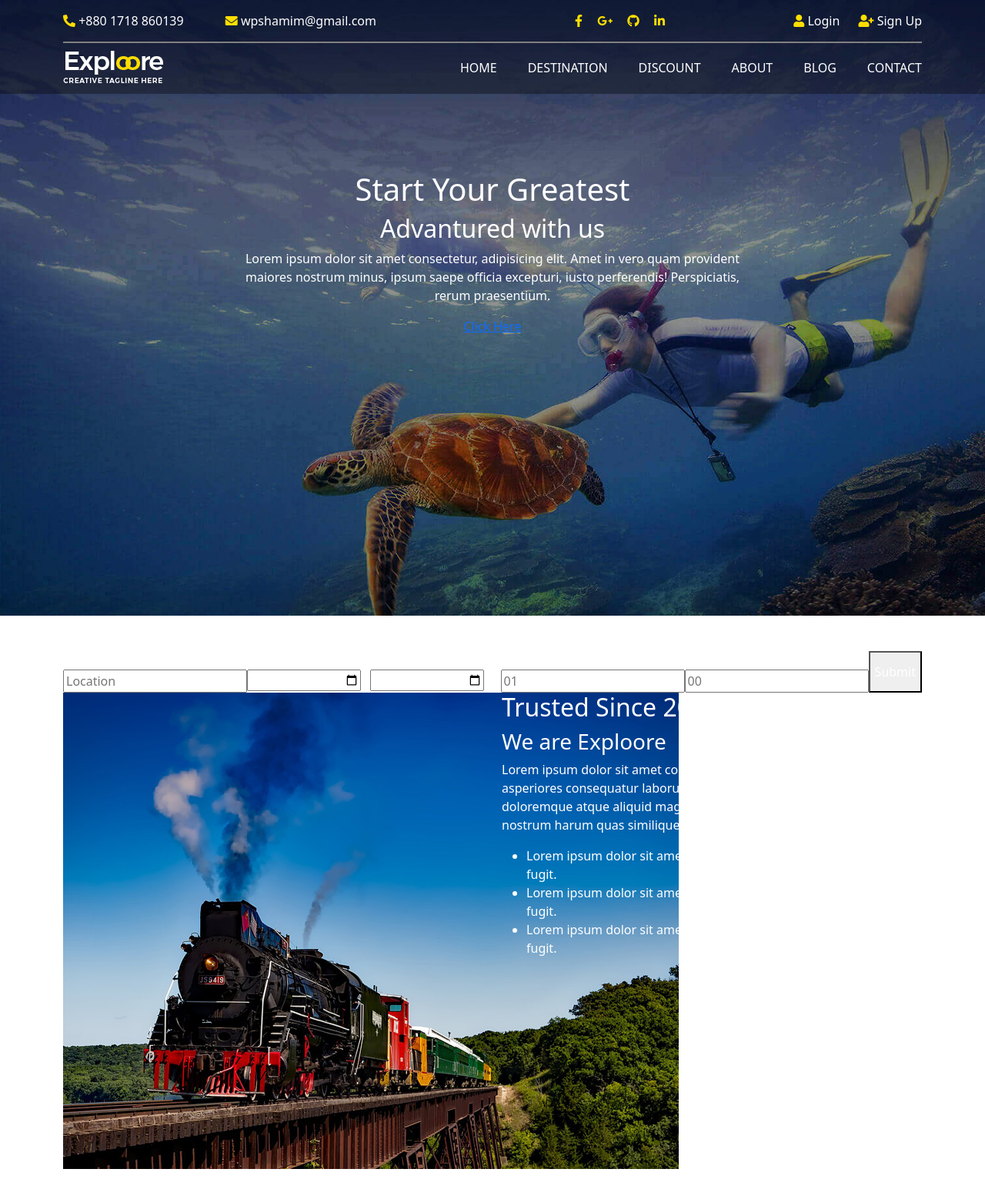
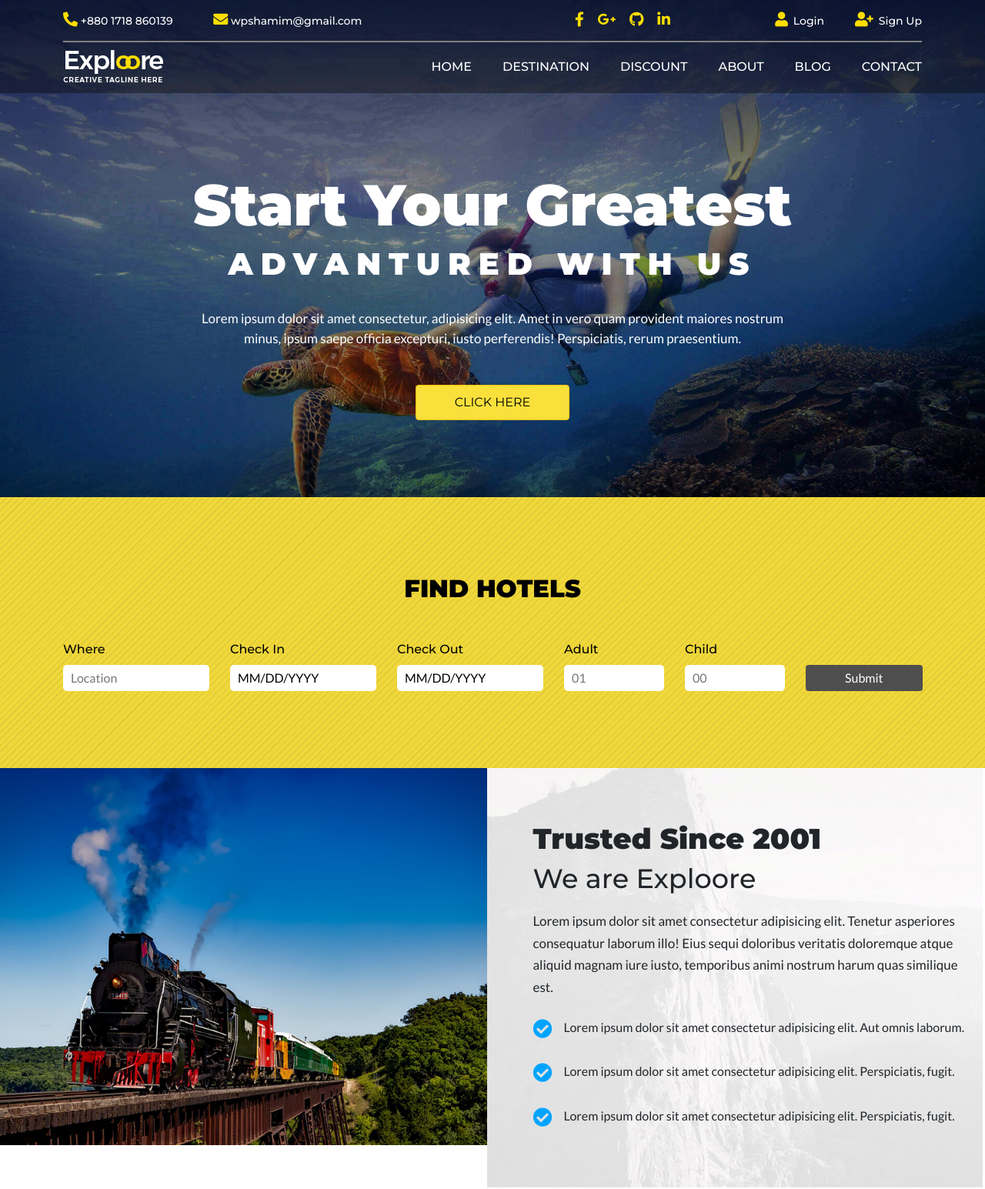
Before and after one commit to shamim-coder/travel-tour-booking, a plain HTML site: page index.html in a window 1280 px wide. Shown: the whole page at 77% size. Before the commit the page ends 1519 px from the top, so only its background shows below. Drawn offline with nearby package versions, Linux system fonts and the light colour scheme.

Commit message:
complete header, find hotel, about section

```diff
--- a/css/style.css
+++ b/css/style.css
@@ -1,18 +1,43 @@
-* {
+@import url('https://fonts.googleapis.com/css2?family=Lato:wght@300;400;700&family=Montserrat:wght@400;500;700;900&display=swap');
+
+body {
     color: #fff;
+    font-family: 'Lato', sans-serif;
 }
+a, label {
+    font-family: 'Montserrat', sans-serif;
+    font-weight: 500;
+}
+h1,h2,h3,h4,h5,h6 {
+    font-family: 'Montserrat', sans-serif;
+    font-weight: 900;
+}
+p {
+    font-size: 17px;
+}
+
 i {
     color: #fede01;
+    font-size: 19px;
 }
 
 .logo img {margin-top: 10px;}
+
 /* User Info */
 .user-info {
     border-bottom: 2px solid gray;
     padding: 15px 0;
+    font-size: 14px;
 }
-.user-login span {
-    margin-left: 20px;
+.login {
+    margin-right: 40px;
+}
+.login a i, .sign-up a i {
+    margin-right: 7px;
+}
+.login a, .sign-up a {
+    text-decoration: none;
+    color: white;
 }
 .menu ul {
     display: flex;
@@ -41,7 +66,8 @@ i {
 }
 #header-section{
     background-image: url(../images/header-bg.jpg);
-    height: 100vh;
+    max-height: 100%;
+    background-size: cover;
 }
 .social-link a {
     margin-right: 15px;
@@ -56,6 +82,112 @@ i {
 }
 .header-body {
     padding: 100px 0;
-    width: 60%;
+    width: 70%;
     margin: auto;
 }
+.header-body h1 {
+    font-size: 75px;
+}
+.header-body h2 {
+    font-size: 40px;
+    letter-spacing: 10px;
+    text-transform: uppercase;
+}
+.header-body p {
+    margin-top: 2em;
+}
+.header-body a {
+    margin-top: 2em;
+    background-color: #f9e03b;
+    text-transform: uppercase;
+    padding: 10px 50px;
+}
+
+/* Find Hotel Section */
+#find-hotel-section {
+    background-color: #f0d839;
+    background-image: repeating-linear-gradient(135deg, #4e4e4e27, transparent, transparent , transparent 6px);
+}
+input[type="date"] {
+    text-transform: uppercase;
+}
+.find-hotels {
+    padding: 100px 0;
+    color: #000000;
+}
+.hotel-find-form input {
+    border: none;
+    border-radius: 5px;
+    padding: 5px 10px;
+    width: 190px;
+}
+input[type="date"]::-webkit-inner-spin-button,
+input[type="date"]::-webkit-calendar-picker-indicator {
+    display: none;
+    -webkit-appearance: none;
+}
+.input {
+    padding-right: 27px;
+}
+input#adult, input#child {
+    width: 130px;
+}
+.form-btn button {
+    background-color: #4e4e4e;
+    color: #ffffff;
+    padding: 4px 50px;
+}
+.find-hotels label {
+    margin-bottom: 8px;
+    display: block;
+}
+
+/* About Section */
+section#about-section {
+    padding-right: 15px;
+}
+.about-content {
+    padding: 70px 20px 55px 60px;
+    background-image: url(../images/bg-5.jpg);
+    background-size: cover;
+
+}
+.about-content h2 {
+    font-size: 37px;
+}
+.about-content h3 {
+    font-size: 35px;
+    font-weight: 500;
+}
+.about-content p {
+    margin: 20px 0;
+    line-height: 1.8rem;
+    font-weight: 500;
+}
+.about-content ul {
+    padding: 0;
+}
+.about-content ul li {
+    list-style: none;
+    margin-bottom: 20px;
+    font-weight: 500;
+}
+.about-content ul li::before {
+    font-family: "Font Awesome 5 Free";
+    font-weight: 900;
+    content: "\f058";
+    -webkit-font-smoothing: antialiased;
+    margin-right: 15px;
+    font-size: 25px;
+    color: #00a4ff;
+    vertical-align: middle;
+}
+.about-img {
+    padding-right: 0;
+}
+.about-content ul li i {
+    color: #00a4ff;
+    font-size: 30px;
+    margin-right: 15px;
+    vertical-align: middle;
+}
--- a/index.html
+++ b/index.html
@@ -28,9 +28,13 @@
                                 <a href="#"><i class="fab fa-github"></i></a>
                                 <a href="#"><i class="fab fa-linkedin-in"></i></a>
                             </div>
-                            <div class="user-login">
-                                <span><i class="fas fa-user"></i> Login</span>
-                                <span><i class="fas fa-user-plus"></i> Sign Up</span>
+                            <div class="user-login d-flex">
+                                <div class="login">
+                                    <a href="#"><i class="fas fa-user"></i>Login</a>
+                                </div>
+                                <div class="sign-up">
+                                    <a href="#"><i class="fas fa-user-plus"></i>Sign Up</a>
+                                </div>
                             </div>
                         </div>
                     </div>
@@ -63,55 +67,55 @@
                 <h1>Start Your Greatest</h1>
                 <h2>Advantured with us</h2>
                 <p>Lorem ipsum dolor sit amet consectetur, adipisicing elit. Amet in vero quam provident maiores nostrum minus, ipsum saepe officia excepturi, iusto perferendis! Perspiciatis, rerum praesentium.</p>
-                <a href="#">Click Here</a>
+                <a class="btn btn-warning" href="#">Click Here</a>
             </div>
         </div>
     </header>
-    <section>
+    <section id="find-hotel-section">
         <div class="container">
-            <div class="row">
             <div class="find-hotels">
-                    <h2>Find Hotels</h2>
-                    <div class="hotel-find-form d-flex justify-content-between">
-                        <div class="location">
+                <h2 class="text-center text-uppercase mb-5">Find Hotels</h2>
+                <div class="hotel-find-form d-md-flex justify-content-between  align-items-end">
+                    <div class="location input">
                         <label for="location">Where</label>
                         <input type="text" name="location" placeholder="Location" id="location">
                     </div>
-                        <div class="check-in">
+                    <div class="check-in input">
                         <label for="check-in">Check In</label>
                         <input type="date" name="check-in" id="check-in">
                     </div>
-                        <div class="check-out">
+                    <div class="check-out input">
                         <label for="check-out">Check Out</label>
                         <input type="date" name="check-out" id="check-out">
                     </div>
-                        <div class="adult-num">
+                    <div class="adult-num input">
                         <label for="adult">Adult</label>
                         <input type="number" name="adult" placeholder="01" id="adult">
                     </div>
-                        <div class="child-num">
+                    <div class="child-num input">
                         <label for="child">Child</label>
                         <input type="number" name="child" placeholder="00" id="child">
                     </div>
-                        <button>Submit</button>
+                    <div class="form-btn">
+                        <button class="btn">Submit</button>
                     </div>
                 </div>
             </div>
         </div>
     </section>
-    <section>
-        <div class="container">
+    <section id="about-section">
+        <div class="ddd text-dark">
             <div class="row">
-                <div class="col-md-6">
-                    <img src="images/about-image.jpg" alt="">
+                <div class="col-md-6 about-img">
+                    <img class="img-fluid" src="images/about-image.jpg" alt="">
                 </div>
-                <div class="col-md-6">
+                <div class="col-md-6 about-content">
                     <h2>Trusted Since 2001</h2>
                     <h3>We are Exploore</h3>
                     <p>Lorem ipsum dolor sit amet consectetur adipisicing elit. Tenetur asperiores consequatur laborum illo! Eius sequi doloribus veritatis doloremque atque aliquid magnam iure iusto, temporibus animi nostrum harum quas similique est.</p>
                     <div class="about-list">
                         <ul>
-                            <li>Lorem ipsum dolor sit amet consectetur adipisicing elit. Perspiciatis, fugit.</li>
+                            <li>Lorem ipsum dolor sit amet consectetur adipisicing elit. Aut omnis laborum.</li>
                             <li>Lorem ipsum dolor sit amet consectetur adipisicing elit. Perspiciatis, fugit.</li>
                             <li>Lorem ipsum dolor sit amet consectetur adipisicing elit. Perspiciatis, fugit.</li>
                         </ul>
@@ -120,5 +124,6 @@
             </div>
         </div>
     </section>
+
 </body>
 </html>
```
Also changed, not shown: images/bg-5.jpg (added). Lines whose indentation alone changed are shown as unchanged.
